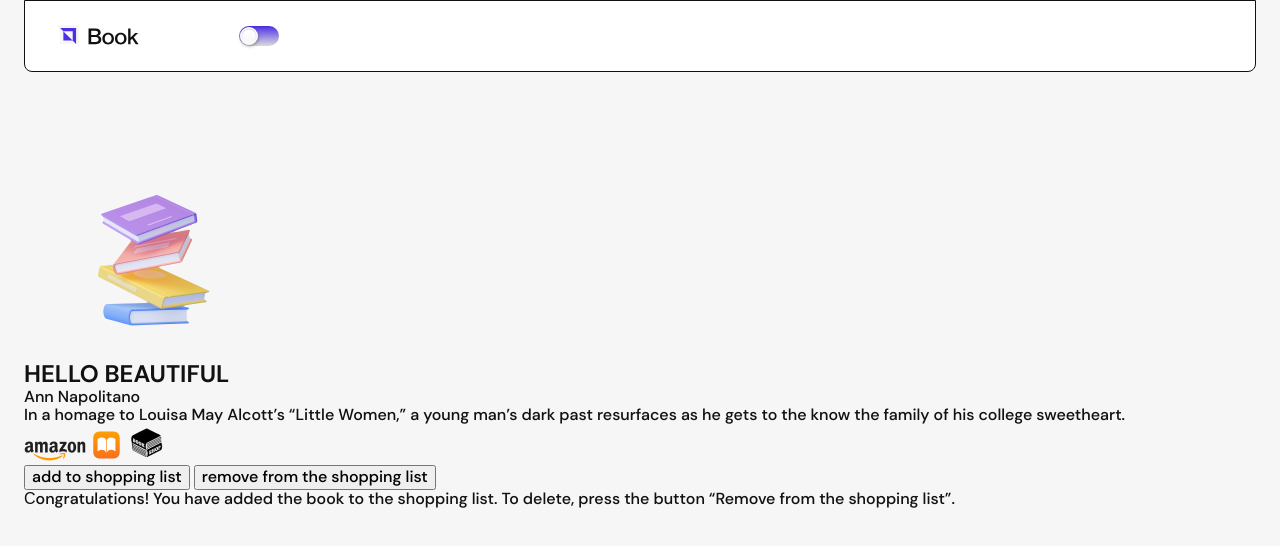
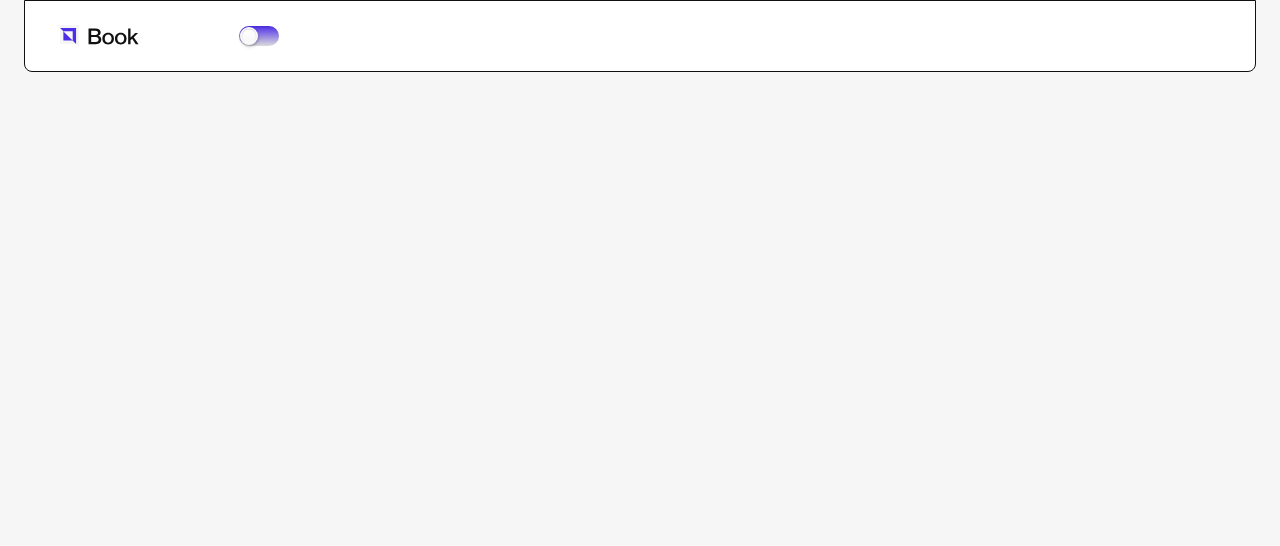
Before and after one commit to NovicovMykhailo/BookStore, a website built with Parcel: page src/index.html in a window 1280 px wide. Built offline with nearby package versions, Linux system fonts and the light colour scheme.

Commit message:
update modal-pop-up

```diff
--- a/src/index.html
+++ b/src/index.html
@@ -58,41 +58,48 @@
   </button>
 
   <!-- modal pop-up -->
+  <!-- <div class="modal__pop-up">
+    <div class="pop-up__book">
+      <img class="book__image" src="./images/shopping-list-empty-bg/shoping-list-empty-mobile_sm.png" alt="">
       <div>
-    <img src="./images/shopping-list-empty-bg/shoping-list-empty-mobile_sm.png" alt="">
         <div>
-      <h2>HELLO BEAUTIFUL</h2>
-      <p>Ann Napolitano</p>
-      <p>In a homage to Louisa May Alcott’s “Little Women,” a young man’s dark past resurfaces as he gets to the know
+          <h2 class="book__list-name">HELLO BEAUTIFUL</h2>
+          <p class="book__author">Ann Napolitano</p>
+        </div>
+        <p class="book__description">In a homage to Louisa May Alcott’s “Little Women,” a young man’s dark past
+          resurfaces as he gets to the know
           the family
           of his college sweetheart.</p>
         <div>
-        <a href="" target="_blank">
+          <a class="book__buy-links" href="" target="_blank" rel="noopener noreferrer" aria-label="Amazon">
             <picture>
               <source srcset="./images/BookStoreIcons/amazon.png 1x, ./images/BookStoreIcons/amazon-2x.png 2x">
               <img src="./images/BookStoreIcons/amazon.png" alt="Amazon">
             </picture>
           </a>
-        <a href="" target="_blank">
+          <a class="book__buy-links" href="" target="_blank" rel="noopener noreferrer" aria-label="Apple Books">
             <picture>
-            <source srcset="./images/BookStoreIcons/apple-books.png 1x, ./images/BookStoreIcons/apple-books-2x.png 2x">
+              <source
+                srcset="./images/BookStoreIcons/apple-books.png 1x, ./images/BookStoreIcons/apple-books-2x.png 2x">
               <img src="./images/BookStoreIcons/apple-books.png" alt="Apple Books">
             </picture>
           </a>
-        <a href="" target="_blank">
+          <a class="book__buy-links" href="" target="_blank" rel="noopener noreferrer" aria-label="Bookshop">
             <picture>
               <source srcset="./images/BookStoreIcons/book-shop.png 1x, ./images/BookStoreIcons/book-shop-2x.png 2x">
-            <img src="./images/BookStoreIcons/book-shop.png" alt="Book Shop">
+              <img src="./images/BookStoreIcons/book-shop.png" alt="Bookshop">
             </picture>
           </a>
         </div>
       </div>
-    <button type="button">add to shopping list</button>
-    <button type="button">remove from the shopping list</button>
-    <p>Сongratulations! You have added the book to the shopping list. To delete, press the button “Remove from the
+    </div>
+    <button class="pop-up__btn-add" type="button">add to shopping list</button>
+    <button class="pop-up__btn-remove" type="button">remove from the shopping list</button>
+    <p class="pop-up__text-info">Сongratulations! You have added the book to the shopping list. To delete, press the
+      button “Remove from the
       shopping list”.
     </p>
-  </div>
+  </div> -->
 
   <script src="index.js" type="module"></script>
 </body>
```
Lines whose indentation alone changed are shown as unchanged.
